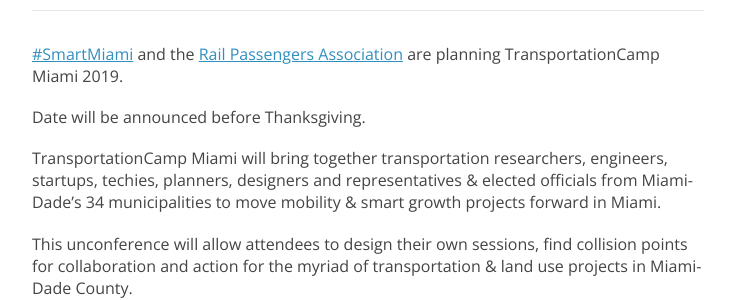
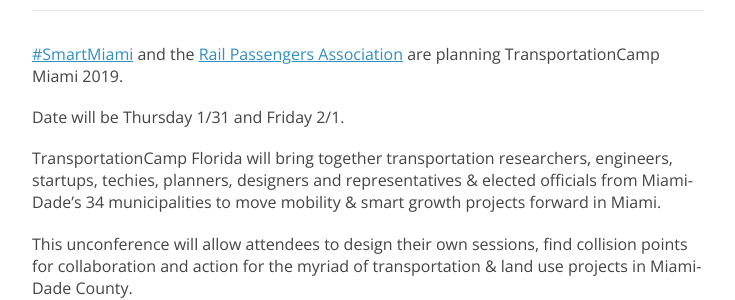
Before and after one commit to transpocamp/transportationcamp.org, a Jekyll site: the page built from events/florida2019/index.markdown, in a window 1280 px wide. Shown: the part 292-592 px from the top of the page, without its empty margins (272-1007 px from the left). Built offline with Jekyll 4.4.1, drawn with Linux system fonts in a browser that asks for light colours; nearby versions of some CDN libraries.

Commit message:
change date for Florida

```diff
--- a/_data/events.yml
+++ b/_data/events.yml
@@ -263,7 +263,7 @@
   background_img: dc-pennave.jpg
 
 - title: Florida 2019
-  date: 2019-01-25 23:59:59
+  date: 2019-01-31 23:59:59
   url: /events/florida2019
   background_img: miami-highway.jpg
 
--- a/events/florida2019/index.markdown
+++ b/events/florida2019/index.markdown
@@ -8,9 +8,9 @@
 ---
 [#SmartMiami](https://twitter.com/hashtag/SmartMiami) and the [Rail Passengers Association](https://www.railpassengers.org/) are planning TransportationCamp Miami 2019.
 
-Date will be announced before Thanksgiving.
+Date will be Thursday 1/31 and Friday 2/1.
 
-TransportationCamp Miami will bring together transportation researchers, engineers, startups, techies, planners, designers and representatives & elected officials from Miami-Dade’s 34 municipalities to move mobility & smart growth projects forward in Miami.
+TransportationCamp Florida will bring together transportation researchers, engineers, startups, techies, planners, designers and representatives & elected officials from Miami-Dade’s 34 municipalities to move mobility & smart growth projects forward in Miami.
 
 This unconference will allow attendees to design their own sessions, find collision points for collaboration and action for the myriad of transportation & land use projects in Miami-Dade County.
 
```
